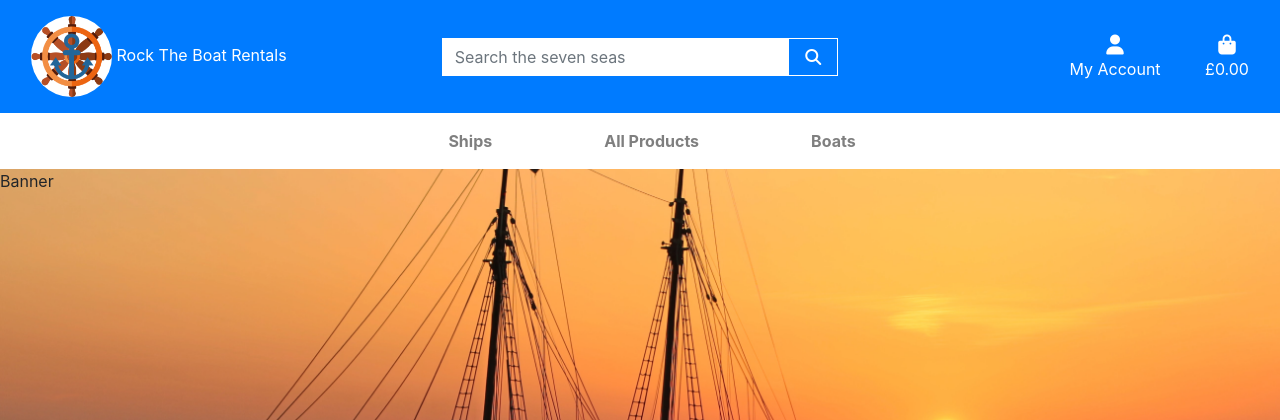
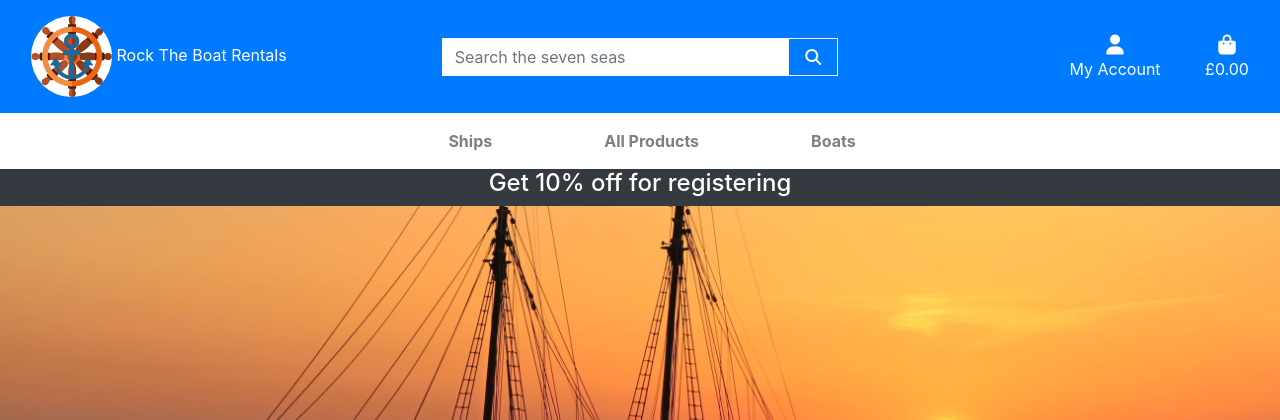
Before and after one commit to JordanCH05/Rock-the-boat-rentals, a Django app: page / in a window 1280 px wide. Shown: the top 420 px of the page. Run offline with Django 3.2, Linux system fonts and the light colour scheme; some libraries are stand-ins or nearby versions.

Commit message:
Add banner

```diff
--- a/templates/base.html
+++ b/templates/base.html
@@ -108,7 +108,11 @@
                 {% include 'includes/main-nav.html' %}
               </nav>
         </div>
-        <div class="row text-center">Banner</div>
+        <div class="row text-center">
+            <div class="col bg-dark text-white">
+                <h4>Get 10% off for registering</h4>
+            </div>
+        </div>
     </header>
 
     {% block page_hedader %}
```
